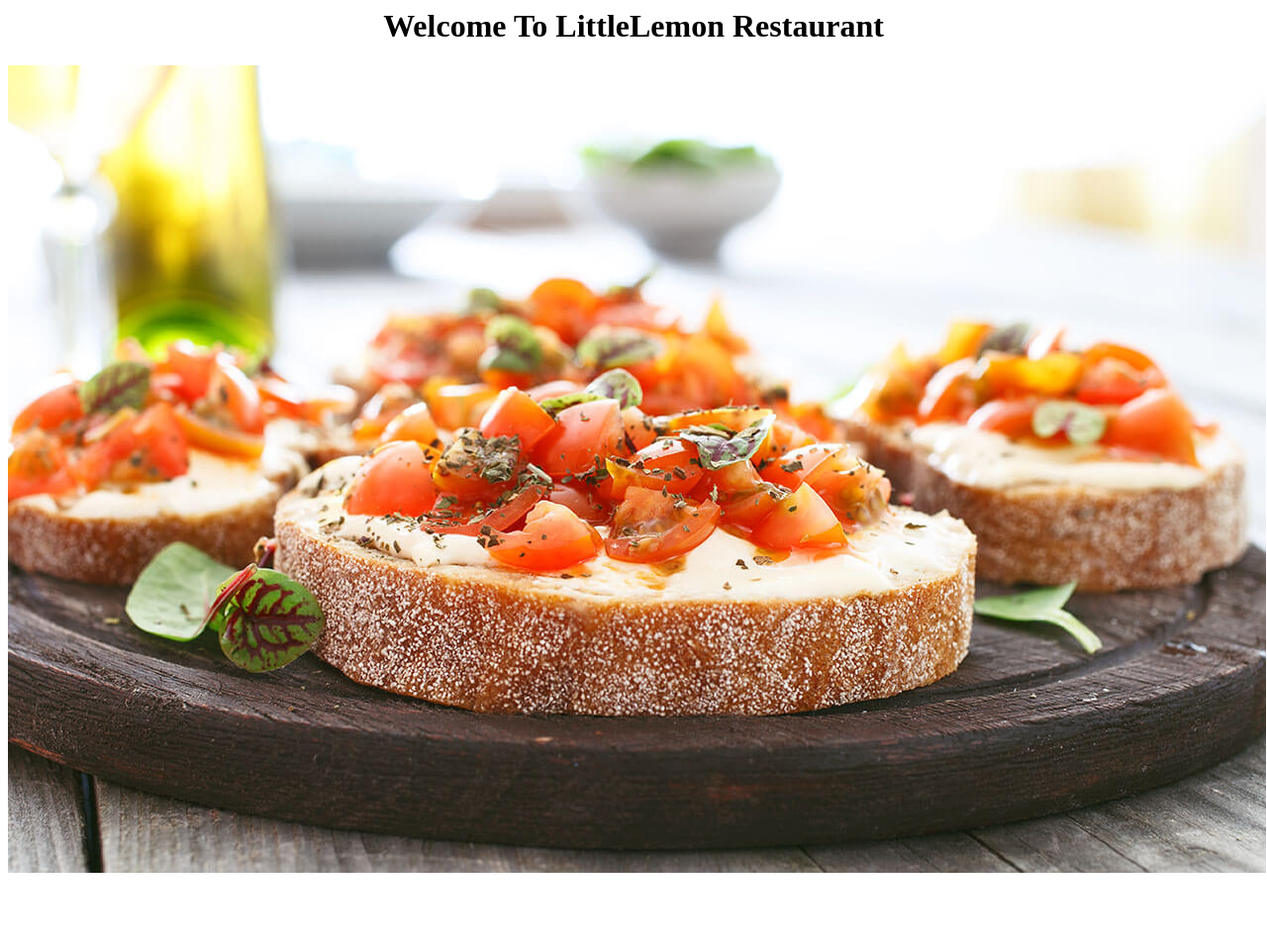
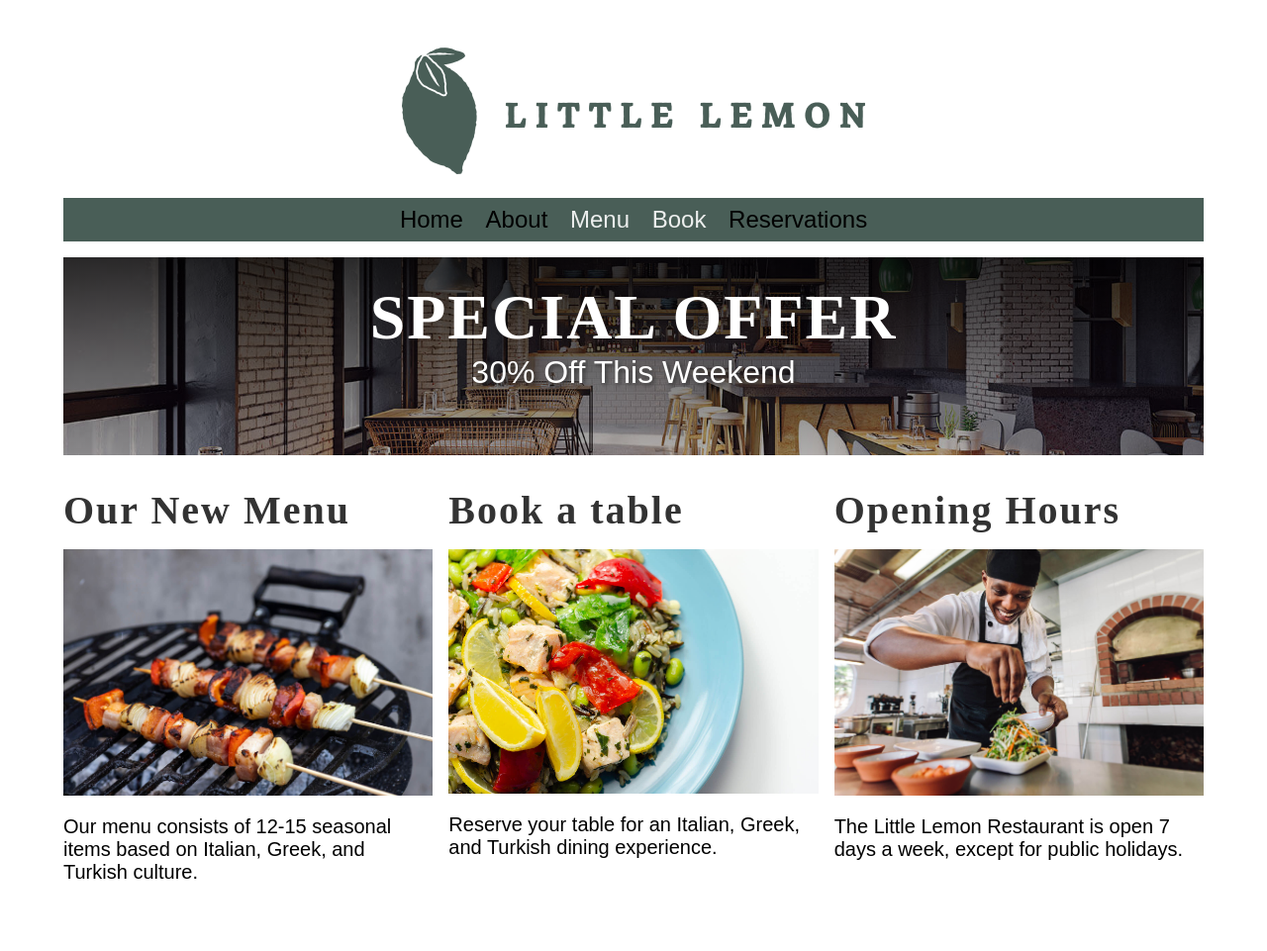
Before and after one commit to joel-koshy/coursera_capstone, a Django app: template restaurant/templates/index.html in a window 1280 px wide. Shown: the whole page at 99% size. Before the commit the page ends 882 px from the top, so only its background shows below. Run offline with Django 5.2, Linux system fonts and the light colour scheme; the template is opened without the code that fills it, so the values that code supplies are empty.

Commit message:
updated home page

```diff
--- a/restaurant/templates/index.html
+++ b/restaurant/templates/index.html
@@ -1,11 +1,58 @@
 {% load static %}
 <html>
-   <head>
-        <title>Capstone Project</title>
-   </head>
-   <body>
-        <h1 style="text-align:center;">Welcome To LittleLemon Restaurant</h1>
-        <img src="{% static 'img/Bruschetta.jpg' %}">
 
-   </body>
+<head>
+     <title>Capstone Project</title>
+     <link rel="preload" as="style" href="{% static 'css/style.css' %}" onload="this.rel = 'stylesheet'">
+</head>
+
+<body>
+     <header>
+          <img src="{% static 'img/logo.png' %}" />
+     </header>
+     <nav>
+          <ul>
+               <li>Home</a></li>
+               <li>About</a></li>
+               <li><a href="{% url 'menu' %}">Menu</a></li>
+               <li><a href="booking/tables">Book</a></li>
+               <li>Reservations</li>
+          </ul>
+     </nav>
+     <section>
+          <article id="hero">
+               <h1 class="heading_shadow">SPECIAL OFFER</h1>
+               <p>
+                    30% Off This Weekend
+               </p>
+
+          </article>
+     </section>
+     <section>
+          <article>
+               <h2>Our New Menu</h2>
+               <img src="{% static 'img/grill.jpg' %}">
+               <p>
+                    Our menu consists of 12-15 seasonal items based on Italian, Greek, and Turkish culture.
+               </p>
+
+          </article>
+          <article>
+               <h2>Book a table</h2>
+               <img src="{% static 'img/salad.jpg' %}">
+               <p>
+                    Reserve your table for an Italian, Greek, and Turkish dining experience.
+               </p>
+
+          </article>
+          <article>
+               <h2>Opening Hours</h2>
+               <img src="{% static 'img/head_chef.jpg' %}">
+               <p>
+                    The Little Lemon Restaurant is open 7 days a week, except for public holidays.
+               </p>
+          </article>
+     </section>
+</body>
+
 </html>
--- a/restaurant/urls.py
+++ b/restaurant/urls.py
@@ -1,5 +1,5 @@
 from django.urls import path, include
-from .views import  MenuItemsView, SingleMenuItemsView, BookingViewSet
+from .views import  MenuItemsView, SingleMenuItemsView, BookingViewSet, home
 
 from rest_framework.routers import DefaultRouter
 
@@ -7,9 +7,9 @@ router = DefaultRouter()
 router.register(r'tables', BookingViewSet)
 
 urlpatterns = [
-    path('menu/', MenuItemsView.as_view()),
+    path('menu/', MenuItemsView.as_view(), name='menu'),
     path('menu/<int:pk>', SingleMenuItemsView.as_view()),
-
-    path('booking/', include(router.urls)),
+    path('home', home),
+    path('booking/', include(router.urls), name='book'),
 
 ]
```
Also changed, not shown: restaurant/views.py (+6 -33 lines).
